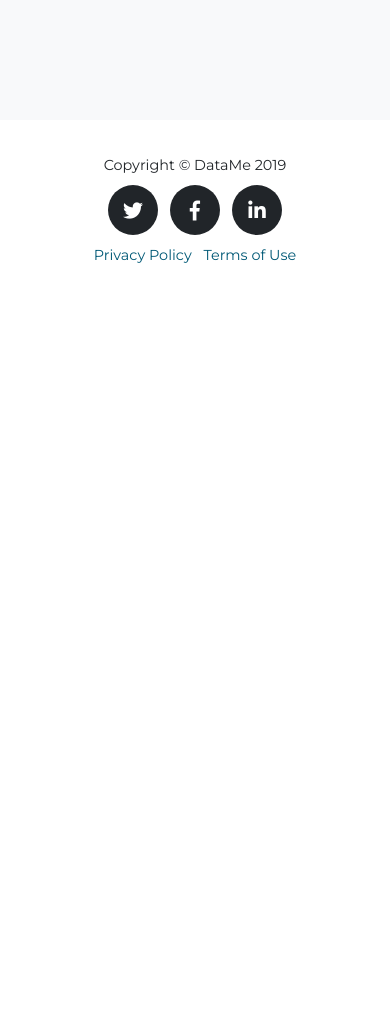
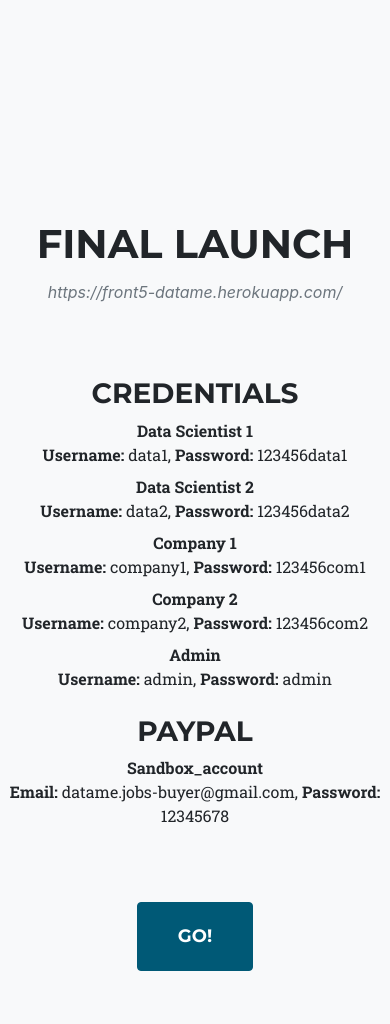
Before and after one commit to data-me/data-me.github.io, a plain HTML site: page info.html in a window 390 px wide. Shown: the part 4086-5110 px from the top of the page. Before the commit the page ends 4386 px from the top, so only its background shows below. Drawn offline with Linux system fonts and the light colour scheme; a web font is replaced by a local one.

Commit message:
Final Launch updates

```diff
--- a/info.html
+++ b/info.html
@@ -55,6 +55,9 @@
           <li class="nav-item">
             <a class="nav-link js-scroll-trigger" href="#sprint4">Sprint 4</a>
           </li>
+          <li class="nav-item">
+            <a class="nav-link js-scroll-trigger" href="#sprint5">Final launch</a>
+          </li>
         </ul>
       </div>
     </div>
@@ -65,7 +68,7 @@
     <div class="container">
       <div class="intro-text">
         <div class="intro-heading text-uppercase">Demos</div>
-        <a class="btn btn-primary btn-xl text-uppercase js-scroll-trigger header-top-button" href="https://data-me.herokuapp.com/" target="_blank">Last version</a>
+        <a class="btn btn-primary btn-xl text-uppercase js-scroll-trigger header-top-button" href="https://front5-datame.herokuapp.com/" target="_blank">Last version</a>
       </div>
     </div>
   </header>
@@ -261,6 +264,57 @@
     </div>
   </section>
 
+<!-- Sprint 5 -->
+  <section id="sprint5" class="bg-light">
+    <div class="container">
+      <div class="row">
+        <div class="col-lg-12 text-center">
+          <h2 class="section-heading text-uppercase">Final launch</h2>
+          <h3 class="section-subheading text-muted">https://front5-datame.herokuapp.com/</h3>
+        </div>
+      </div>
+        <div class="row">
+            <div class="col-lg-12 text-center">
+                <h3 class="section-heading text-uppercase">Credentials</h3>
+            </div>
+        </div>
+        <div class="row text-center">
+            <dl class="row">
+            <dt class="col-sm-3">Data Scientist 1</dt>
+            <dd class="col-sm-9"><strong>Username: </strong> data1, <strong>Password: </strong>123456data1</dd>
+
+            <dt class="col-sm-3">Data Scientist 2</dt>
+            <dd class="col-sm-9"><strong>Username: </strong> data2, <strong>Password: </strong>123456data2</dd>
+
+            <dt class="col-sm-3">Company 1</dt>
+            <dd class="col-sm-9"><strong>Username: </strong> company1, <strong>Password: </strong>123456com1</dd>
+
+            <dt class="col-sm-3">Company 2</dt>
+            <dd class="col-sm-9"><strong>Username: </strong> company2, <strong>Password: </strong>123456com2</dd>
+
+            <dt class="col-sm-3">Admin</dt>
+            <dd class="col-sm-9"><strong>Username: </strong> admin, <strong>Password: </strong>admin</dd>
+            </dl>
+        </div>
+        <div class="row">
+            <div class="col-lg-12 text-center">
+                <h3 class="section-heading text-uppercase">Paypal</h3>
+            </div>
+        </div>
+        <div class="row text-center">
+            <dl class="row">
+                <dt class="col-sm-3">Sandbox_account</dt>
+                <dd class="col-sm-9"><strong>Email: </strong> datame.jobs-buyer@gmail.com, <strong>Password: </strong>12345678</dd>
+            </dl>
+        </div>
+        <div class="row">
+            <div class="col-lg-12 text-center sprint-deployment-button">
+                <a class="btn btn-primary btn-xl text-uppercase js-scroll-trigger" href="https://front5-datame.herokuapp.com/" target="_blank">Go!</a>
+            </div>
+        </div>
+    </div>
+  </section>
+
   <!-- Footer -->
   <footer>
     <div class="container">
```
